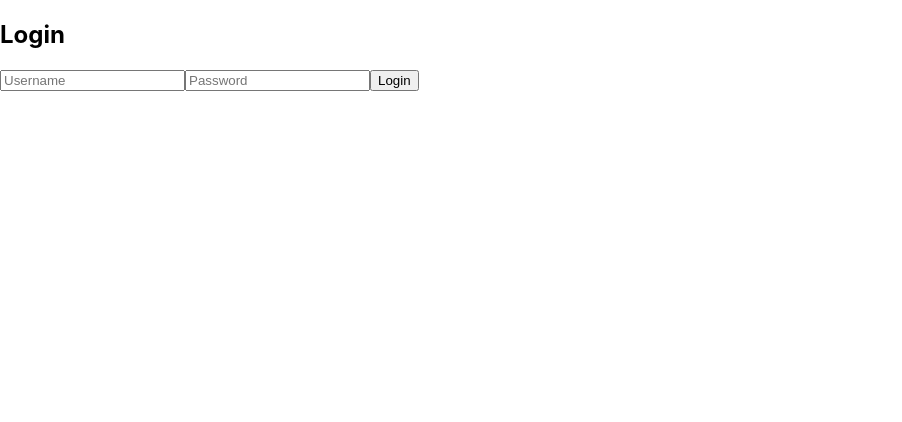
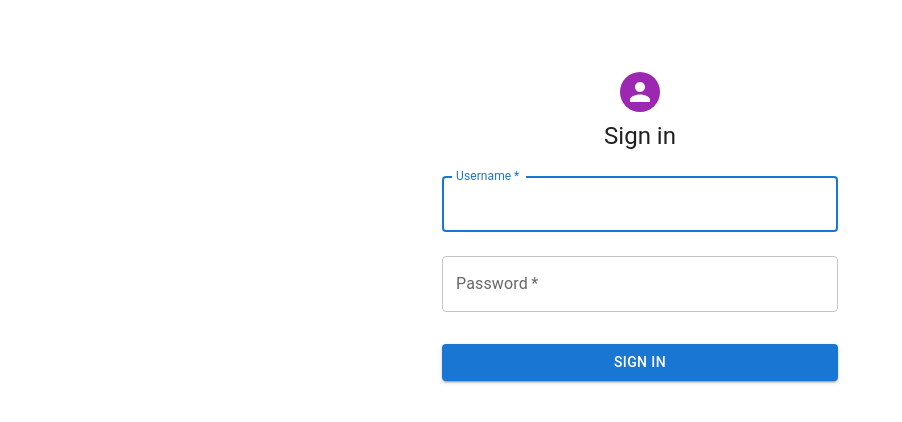
Before and after one commit to rohannaido/appointment-booking, a React (Create React App) app: page /login in a window 1280 px wide. Shown: the top 422 px of the page, without its empty margins (0-902 px from the left). Built offline with nearby package versions, Linux system fonts and the light colour scheme.

Commit message:
login page layout

```diff
--- a/src/Login.js
+++ b/src/Login.js
@@ -4,6 +4,20 @@
 import axios from './axiosConfig';
 import { useDispatch } from 'react-redux';
 import { login } from './store/authSlice';
+
+import Avatar from '@mui/material/Avatar';
+import Button from '@mui/material/Button';
+import CssBaseline from '@mui/material/CssBaseline';
+import TextField from '@mui/material/TextField';
+import FormControlLabel from '@mui/material/FormControlLabel';
+import Checkbox from '@mui/material/Checkbox';
+import Link from '@mui/material/Link';
+import Grid from '@mui/material/Grid';
+import Box from '@mui/material/Box';
+// import LockOutlinedIcon from '@mui/icons-material/LockOutlined';
+import Typography from '@mui/material/Typography';
+import Container from '@mui/material/Container';
+import { createTheme, ThemeProvider } from '@mui/material/styles';
 
 const Login = () => {
   const dispatch = useDispatch();
@@ -24,6 +38,9 @@
   const handleSubmit = async (e) => {
     e.preventDefault();
     try{
+      const data = new FormData(e.currentTarget);
+      let username = data.get('username');
+      let password = data.get('password');
 
       const response = await axios.post('/auth/login', { username, password });
 
@@ -44,24 +61,75 @@
     }
   };
 
+  const defaultTheme = createTheme();
+
   return (
     <div>
-      <h2>Login</h2>
-      <form onSubmit={handleSubmit}>
-        <input
-          type="text"
-          placeholder="Username"
-          value={username}
-          onChange={handleUsernameChange}
-        />
-        <input
-          type="password"
-          placeholder="Password"
-          value={password}
-          onChange={handlePasswordChange}
-        />
-        <button type="submit">Login</button>
-      </form>
+      <ThemeProvider theme={defaultTheme}>
+        <Container component="main" maxWidth="xs">
+          <CssBaseline />
+          <Box
+            sx={{
+              marginTop: 8,
+              display: 'flex',
+              flexDirection: 'column',
+              alignItems: 'center',
+            }}
+          >
+            <Avatar sx={{ m: 1, bgcolor: 'secondary.main' }}>
+            </Avatar>
+            <Typography component="h1" variant="h5">
+              Sign in
+            </Typography>
+            <Box component="form" onSubmit={handleSubmit} noValidate sx={{ mt: 1 }}>
+              <TextField
+                margin="normal"
+                required
+                fullWidth
+                id="username"
+                label="Username"
+                name="username"
+                autoComplete="username"
+                autoFocus
+              />
+              <TextField
+                margin="normal"
+                required
+                fullWidth
+                name="password"
+                label="Password"
+                type="password"
+                id="password"
+                autoComplete="current-password"
+              />
+              {/* <FormControlLabel
+              control={<Checkbox value="remember" color="primary" />}
+              label="Remember me"
+            /> */}
+              <Button
+                type="submit"
+                fullWidth
+                variant="contained"
+                sx={{ mt: 3, mb: 2 }}
+              >
+                Sign In
+              </Button>
+              <Grid container>
+                <Grid item xs>
+                  {/* <Link href="#" variant="body2">
+                  Forgot password?
+                </Link> */}
+                </Grid>
+                <Grid item>
+                  {/* <Link href="#" variant="body2">
+                  {"Don't have an account? Sign Up"}
+                </Link> */}
+                </Grid>
+              </Grid>
+            </Box>
+          </Box>
+        </Container>
+      </ThemeProvider>
     </div>
   );
 };
```
